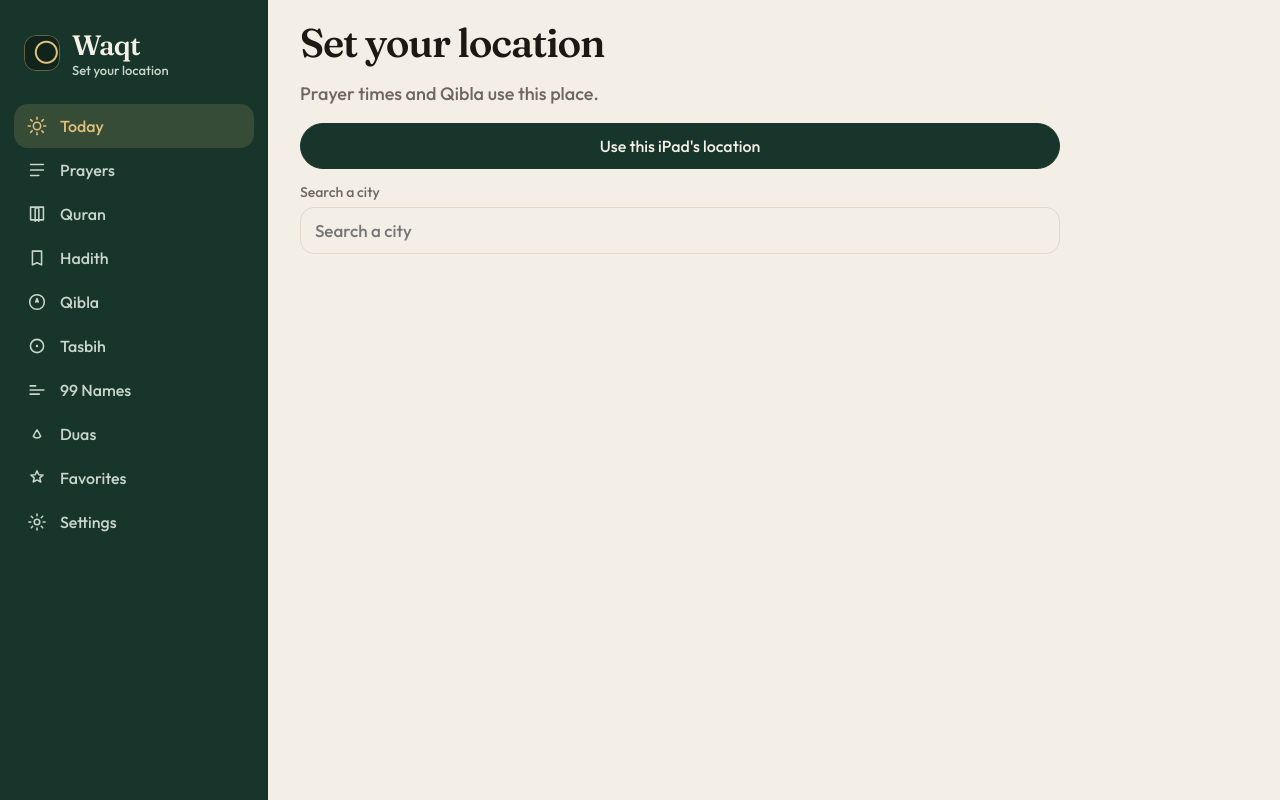
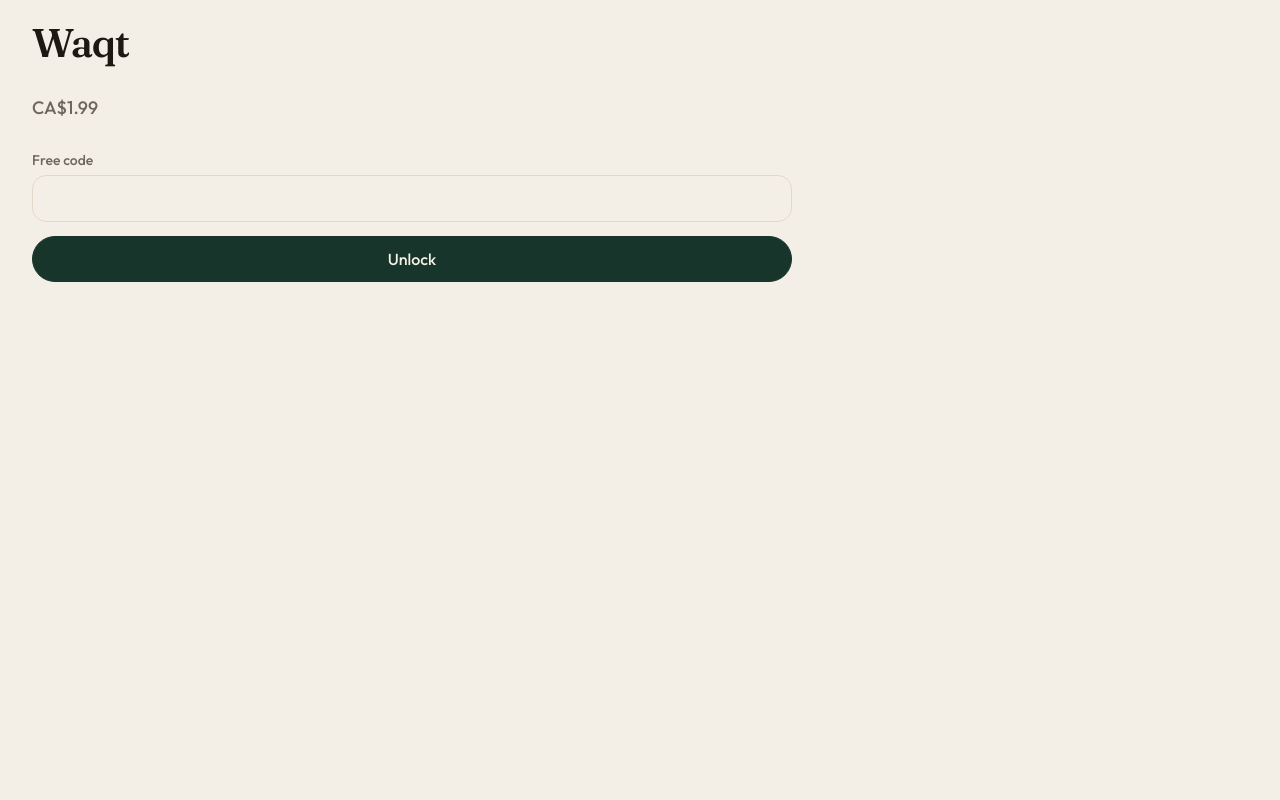
Before and after one commit to sarwarikamran6-ops/Waqt, a React (Vite) app: page / in a window 1280 px wide. Built offline with nearby package versions, Linux system fonts and the light colour scheme.

Commit message:
Unlock Waqt with the free code FAM786.

```diff
--- a/src/App.tsx
+++ b/src/App.tsx
@@ -1,4 +1,4 @@
-import { useEffect, useMemo, useRef, useState } from "react";
+import { useEffect, useMemo, useRef, useState, type FormEvent } from "react";
 import chaptersJson from "./chapters.json";
 import booksJson from "./hadith-books.json";
 import { DUAS, NAMES, PHRASES } from "./content";
@@ -12,6 +12,12 @@ const CHAPTERS = chaptersJson as Chapter[];
 const BOOKS = booksJson as Record<string, { name: string; sections: Record<string, string> }>;
 const BOOK_ORDER = ["bukhari", "muslim", "abudawud", "tirmidhi", "nasai", "ibnmajah", "malik", "nawawi", "qudsi"];
 type Log = Record<string, Partial<Record<Salah, boolean>>>;
+
+const FREE_CODE = "FAM786";
+
+function codeMatches(value: string) {
+  return value.trim().toUpperCase() === FREE_CODE;
+}
 
 function read<T>(key: string, fallback: T): T {
   try {
@@ -80,6 +86,7 @@ function App() {
   });
   const [now, setNow] = useState(() => Date.now());
   const [banner, setBanner] = useState<string | null>(null);
+  const [free, setFree] = useState(() => localStorage.getItem("waqt-free") === "1");
   const settingsRef = useRef(settings);
   const placeRef = useRef(place);
   settingsRef.current = settings;
@@ -161,6 +168,7 @@ function App() {
   }, []);
 
   const lang = settings.lang;
+  if (!free) return <FreeCode lang={lang} onUnlock={() => setFree(true)} />;
   const model = {
     settings,
     setSettings,
@@ -215,6 +223,43 @@ function App() {
         {screen === "settings" && <SettingsView {...model} />}
       </main>
     </div>
+  );
+}
+
+function FreeCode({ lang, onUnlock }: { lang: Settings["lang"]; onUnlock: () => void }) {
+  const [code, setCode] = useState("");
+  const [bad, setBad] = useState(false);
+  function submit(event: FormEvent) {
+    event.preventDefault();
+    if (!codeMatches(code)) {
+      setBad(true);
+      return;
+    }
+    localStorage.setItem("waqt-free", "1");
+    onUnlock();
+  }
+  return (
+    <main className="stage">
+      <form className="search" onSubmit={submit}>
+        <h1>{t(lang, "appName")}</h1>
+        <p className="lede">CA$1.99</p>
+        <label>
+          <span>{t(lang, "freeCode")}</span>
+          <input
+            value={code}
+            autoCapitalize="characters"
+            autoCorrect="off"
+            spellCheck={false}
+            onChange={(event) => {
+              setCode(event.target.value);
+              setBad(false);
+            }}
+          />
+        </label>
+        {bad && <p className="warn">{t(lang, "freeWrong")}</p>}
+        <button className="primary" type="submit">{t(lang, "freeUnlock")}</button>
+      </form>
+    </main>
   );
 }
 
--- a/src/i18n.ts
+++ b/src/i18n.ts
@@ -96,6 +96,9 @@ const dict = {
   save: { en: "Save", ar: "حفظ", fr: "Enregistrer" },
   saved: { en: "Saved", ar: "محفوظ", fr: "Enregistré" },
   remove: { en: "Remove", ar: "إزالة", fr: "Retirer" },
+  freeCode: { en: "Free code", ar: "رمز مجاني", fr: "Code gratuit" },
+  freeWrong: { en: "That code is not valid.", ar: "هذا الرمز غير صحيح.", fr: "Ce code n'est pas valable." },
+  freeUnlock: { en: "Unlock", ar: "فتح", fr: "Déverrouiller" },
 } as const;
 
 export type Key = keyof typeof dict;
--- a/store/pricing.json
+++ b/store/pricing.json
@@ -7,5 +7,6 @@
     "currency": "CAD",
     "amount": "1.99",
     "note": "Set this exact amount on the Canada row in Play Console. Do not use an auto-converted price."
-  }
+  },
+  "freeCode": "FAM786"
 }
```
